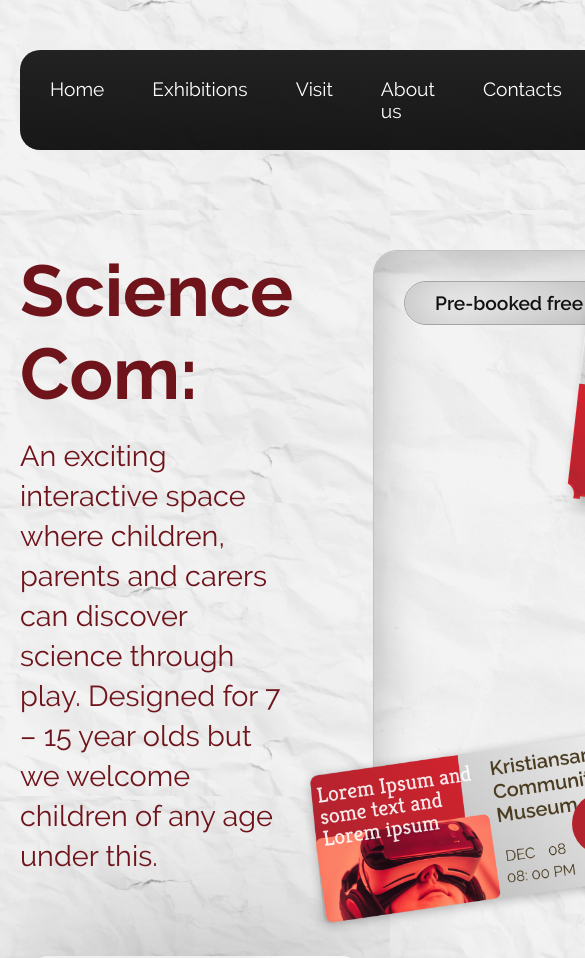
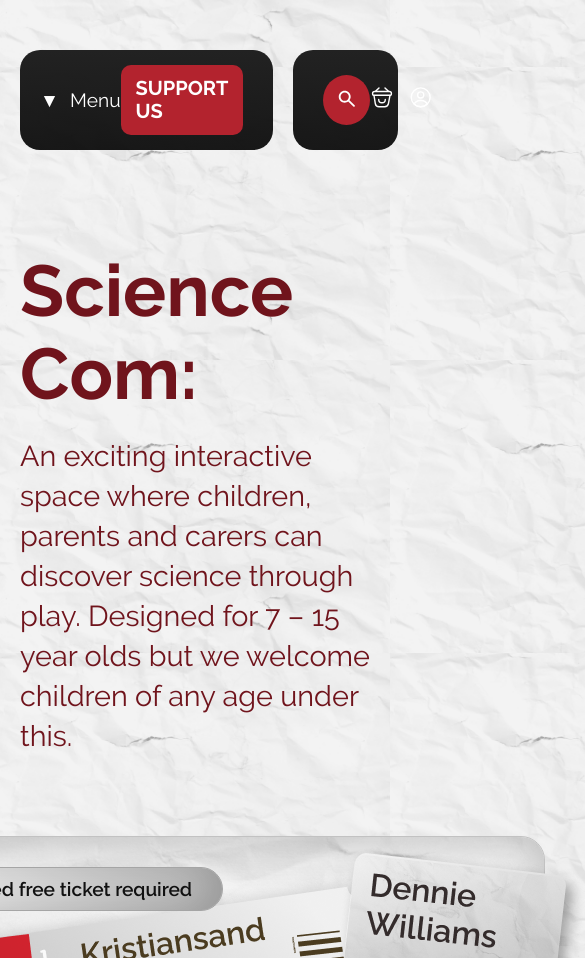
Before and after one commit to Tuprosov/Semester-Project-1, a plain HTML site: page index.html in a window 390 px wide. Shown: the top 958 px of the page, 585 px wide, since content can reach past the window. Drawn offline with Linux system fonts and the light colour scheme.

Commit message:
responsive menu button added in header

```diff
--- a/css/contact.css
+++ b/css/contact.css
@@ -69,7 +69,8 @@ h2 {
     background-color: #fff;
     max-height: 0;
     overflow: hidden;
-    transition: max-height 0.2s, padding 0.2s cubic-bezier(0.33, 1, 0.68, 1);
+    transition: max-height 0.2s, padding 0.2s;
+    transition-timing-function: cubic-bezier(0.25, 0.1, 0.25, 1)
 }
 
 .accordion-section input:checked + .accordion-label + .accordion-content {
--- a/css/global.css
+++ b/css/global.css
@@ -101,17 +101,32 @@ section {
     padding-top: 50px;
 }
 
-#menu-btn {
+#menu-toggle {
     display: none;
 }
 
-label {
+.header__left label {
+    position: relative;
     display: none;
-    background: none;
-    border: none;
+    padding-left: 20px;
     color: #fff;
+    text-align: center;
     cursor: pointer;
-    font-size: 16px;
+    font-size: 1.2rem;
+    transition: background-color 0.3s;
+}
+
+.header__left label::before {
+    content: "▼";
+    display: inline-block;
+    position: absolute;
+    left: -10px;
+    transition: transform 0.3s;
+    transform-origin: center;
+}
+
+.header__left {
+    position: relative;
 }
 
 .header__right,
@@ -132,6 +147,7 @@ label {
 
 .header__item {
     position: relative;
+    align-items: flex-start;
 }
 
 .header__item::after {
@@ -151,6 +167,7 @@ label {
   }
 
 .supportUs {
+    margin-left: auto;
     padding: 12px 15px;
     border-radius: 10px;
     font-size: 20px;
--- /dev/null
+++ b/css/media.css
@@ -0,0 +1,35 @@
+@media (max-width: 1150px) {
+    .header__nav {
+        max-height: 0;
+        overflow: hidden;
+        background-color: rgba(0, 0, 0, 0.90);
+        border-radius:  0 0 20px 20px;
+        position: absolute;
+        top: 99.5%;
+        left: 20px;
+        width: 50%;
+        transition: max-height 0.3s, padding 0.3s ease;
+    }
+
+    .header__list {
+        flex-direction: column;
+    }
+
+    .header__right {
+        max-width: 30%;
+    }
+
+    .header__left label {
+        display: block;
+    }
+
+    .header__left #menu-toggle:checked + label + .header__nav {
+        max-height: 500px;
+        padding: 20px;
+    }
+
+    .header__left #menu-toggle:checked + label::before {
+        transform: rotate(180deg);
+    }
+
+}
--- a/css/style.css
+++ b/css/style.css
@@ -1,6 +1,9 @@
 /* hero */
 
 .main-wrapper {
+    justify-content: center;
+    align-items: center;
+    flex-wrap: wrap;
     gap: 80px;
 }
 
@@ -11,6 +14,7 @@
 .decor {
     flex-grow: 1;
     position: relative;
+    min-width: 700px;
     min-height: 340px;
     padding: 30px;
     border-radius: 24px;
@@ -20,6 +24,7 @@
 }
 
 .decor__desc {
+    position: relative;
     width: max-content;
     padding: 10px 30px;
     border-radius: 38px;
@@ -29,6 +34,7 @@
     color: #111;
     font-size: 1.2rem;
     font-weight: 600;
+    z-index: 10;
 }
 
 .decor-1 {
--- a/index.html
+++ b/index.html
@@ -6,6 +6,7 @@
     <meta name="description" content="Experience mind-blowing interactive exhibits, demonstrations and live science shows. Spark your imagination and share the experience with your friends.">
     <link rel="stylesheet" href="css/normalize.css">
     <link rel="stylesheet" href="css/global.css">
+    <link rel="stylesheet" href="css/media.css">
     <link rel="stylesheet" href="css/style.css">
     <title>Science Com Museum - See the past, present and future</title>
 </head>
@@ -13,8 +14,8 @@
     <div class="container">
         <header class="header flex">
             <div class="header__left flex">
-                <input type="checkbox" id="menu-btn">
-                <label for="menu-btn">Menu</label>
+                <input type="checkbox" id="menu-toggle">
+                <label for="menu-toggle">Menu</label>
                 <nav class="header__nav">
                     <ul class="list-reset header__list flex">
                         <li class="header__item">
```
